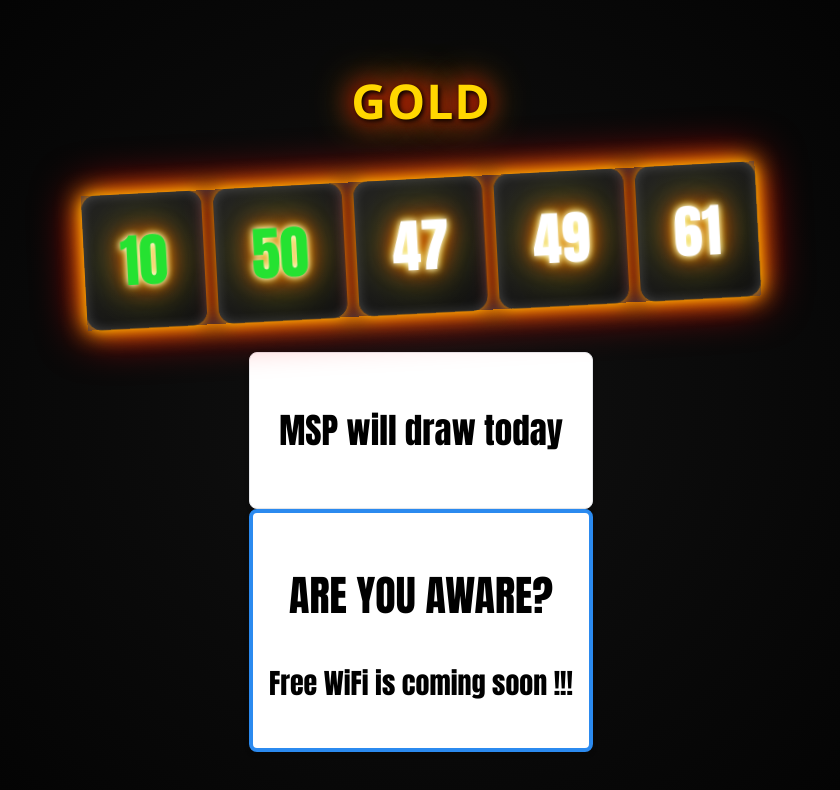
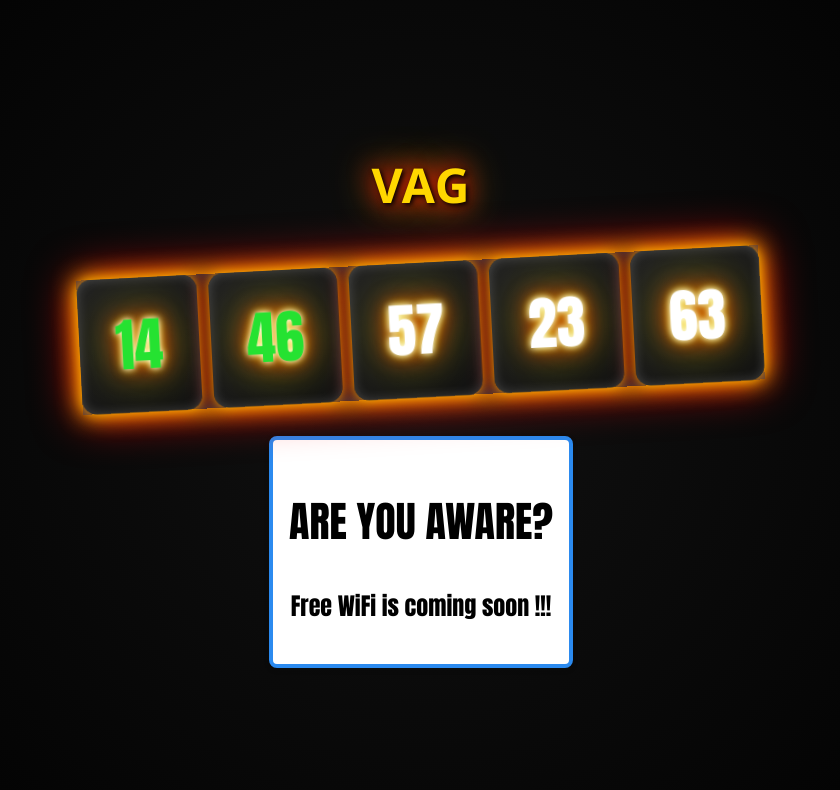
Before and after one commit to holoIntegratedOps/webpage-slideshow, a plain HTML site: page pages/forecast.html in a window 1280 px wide. Shown: the whole page, without its empty margins (219-1059 px from the left). Drawn offline with Linux system fonts and the light colour scheme.

Commit message:
forecast

```diff
--- a/pages/forecast.html
+++ b/pages/forecast.html
@@ -14,31 +14,20 @@
 <body>
     <div class="casino-background">
         <div class="mb">
-            <h1 class="gameName">GOLD</h1>
+            <h1 class="gameName">VAG</h1>
             <div class="container casino-glow active-glow">
-                <div style="color: rgb(37, 226, 49);">10</div>
-                <div style="color: rgb(37, 226, 49);">50</div>
-                <div>47</div>
-                <div>49</div>
-                <div>61</div>
+                <div style="color: rgb(37, 226, 49);">14</div>
+                <div style="color: rgb(37, 226, 49);">46</div>
+                <div>57</div>
+                <div>23</div>
+                <div>63</div>
             </div>
         </div>
         <div lang="mb">
-            <div class="announce">
-                <h3>MSP will draw today</h3>
-            </div>
             <div class="awareness">
                 <h2>ARE YOU AWARE?</h2>
-                <P>Free WiFi is coming soon !!!</P>
+                <P style="font-size: 1.5rem;">Free WiFi is coming soon !!!</P>
             </div>
-            <!-- <h1 class="gameName">MSP</h1>
-            <div class="container casino-glow active-glow">
-                <div style="color: rgb(37, 226, 49);">9</div>
-                <div style="color: rgb(37, 226, 49);">17</div>
-                <div>51</div>
-                <div>70</div>
-                <div>78</div>
-            </div> -->
         </div>
 
     </div>
```
